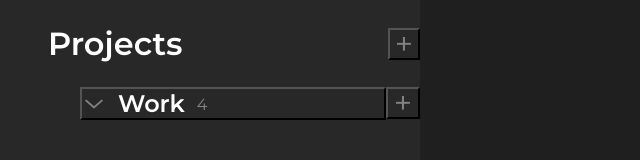
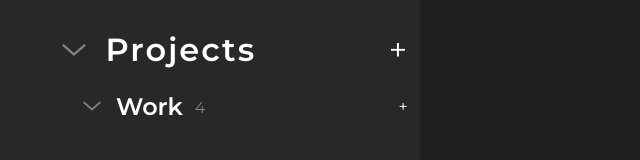
Before and after one commit to kapaha/todo-list, a website built with webpack: page dist/index.html in a window 1280 px wide. Shown: the whole page, without its empty margins (0-640 px from the left). Built offline with nearby package versions, Linux system fonts and the light colour scheme.

Commit message:
feat: Add expand button to sidebar section

```diff
--- a/dist/index.html
+++ b/dist/index.html
@@ -13,8 +13,17 @@
     <aside class="side-menu">
         <section>
             <header class="section-header">
-                <h1 class="section-title">Projects</h1>
-                <button class="add-btn add-project-btn">+</button>
+                <button class="section-expand-btn">
+                    <svg width="1em" height="1em" viewBox="0 0 16 16">
+                        <g transform="translate(-266, -17)" fill="var(--secondary-font-color)">
+                            <path
+                                d="M280,22.7581818 L279.1564,22 L273.9922,26.506 L273.4414,26.0254545 L273.4444,26.0281818 L268.8562,22.0245455 L268,22.7712727 C269.2678,23.878 272.8084,26.9674545 273.9922,28 C274.8718,27.2330909 274.0144,27.9809091 280,22.7581818">
+                            </path>
+                        </g>
+                    </svg>
+                    <span class="section-title">Projects</span>
+                </button>
+                <button class="add-btn">&plus;</button>
             </header>
             <div class="projects-container">
                 <div class="project">
--- a/dist/styles.css
+++ b/dist/styles.css
@@ -24,24 +24,17 @@ img {
 }
 
 button {
+    cursor: pointer;
     padding: 0;
-    /* border: none; */
+    border: none;
     color: inherit;
     background-color: transparent;
     font-family: inherit;
+    font-size: inherit;
 }
 
 button:focus {
     outline: none;
-}
-
-.add-btn {
-    height: 1em;
-    width: 1em;
-    font-size: 2rem;
-    line-height: 0;
-    color: var(--secondary-font-color);
-    font-weight: 100;
 }
 
 .side-menu {
@@ -54,14 +47,25 @@ button:focus {
 
 .side-menu .section-header {
     display: flex;
-    justify-content: space-between;
+    margin-bottom: 0.5em;
+    font-size: 2rem;
+}
+
+.side-menu .section-expand-btn {
+    display: flex;
     align-items: center;
-    margin-bottom: 1.5em;
+    padding: 0.2em 0.3em;
+    width: 100%;
 }
 
 .side-menu .section-title {
-    font-size: 2rem;
+    margin-left: 0.5em;
     font-weight: 600;
+    letter-spacing: 2px;
+}
+
+.side-menu .add-btn {
+    padding: 0 0.4em;
 }
 
 .side-menu .projects-container {
```
